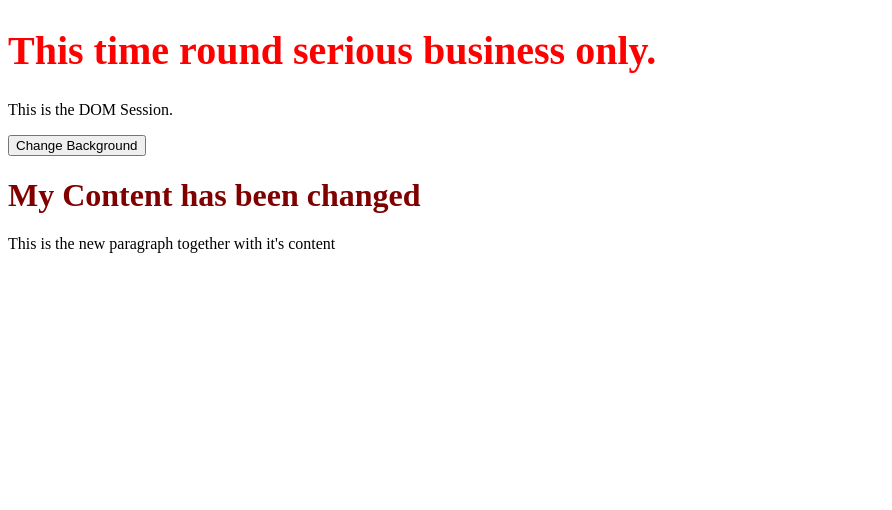
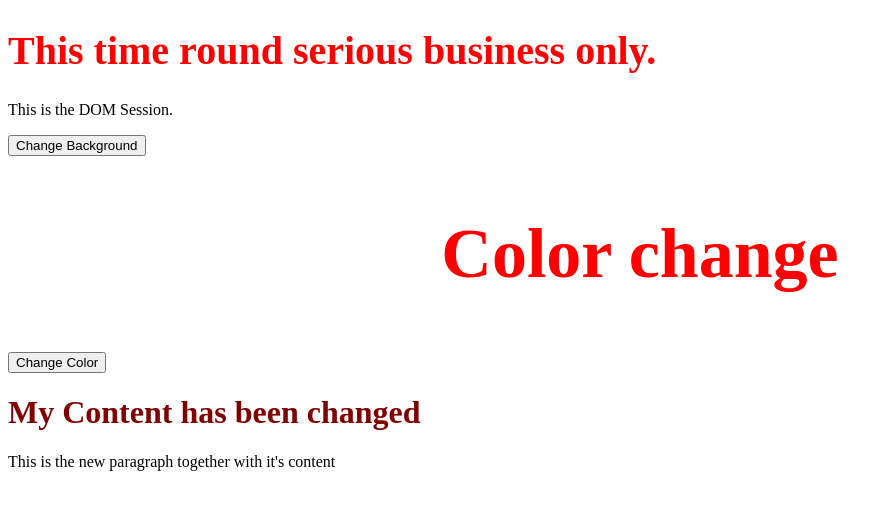
Before and after one commit to SaulSabunyo/JavaScript-React, a plain HTML site: page index.html in a window 1280 px wide. Shown: the whole page, without its empty margins (0-892 px from the left). Drawn offline with Linux system fonts and the light colour scheme.

Commit message:
Add changes to style a given element using an object

```diff
--- a/index.html
+++ b/index.html
@@ -9,6 +9,8 @@
     <h1>Hello World!</h1>
     <p>This is the DOM Session.</p>
     <button>Change Background</button>
+    <h2>Color change</h2>
+    <button id="btn2">Change Color</button>
     <script src="./index.js"></script>
 </body>
 </html>
--- a/index.js
+++ b/index.js
@@ -34,3 +34,21 @@ let btn = document.querySelector('button')
 btn.addEventListener('click', function(){
     bodyElement.style.backgroundColor = "blue"
 })
+
+//Accesssing the h2 element
+let heading2 = document.querySelector('h2')
+headingstyle = {
+    color: "red",
+    fontSize: "70px",
+    textAlign: "Center"
+}
+//Object.assign(heading2.style, headingstyle)// using object.assign to assign multiple styles to an element
+//assigning using a for in loop
+for(let key in headingstyle){
+    heading2.style[key] = headingstyle[key]
+}
+
+let button2 = document.querySelector('#btn2')
+// button2.addEventListener('click', function(){
+//     heading2.style.color = "green"
+// })
```
